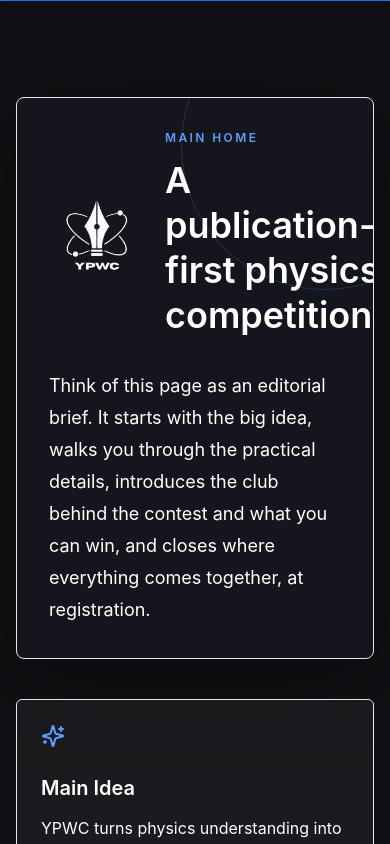
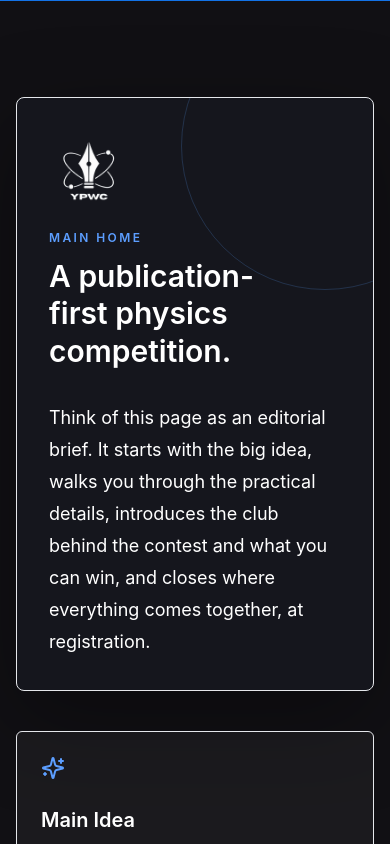
Before and after one commit to Adel-333/YPWC-Publication-Site, a Next.js app: page / in a window 390 px wide. Shown: the part 1080-1924 px from the top of the page. Built offline with nearby package versions, Linux system fonts and the light colour scheme.

Commit message:
Fix mobile alignment for overview and magazine artwork, add footer copyright

```diff
--- a/components/YpwcLanding.tsx
+++ b/components/YpwcLanding.tsx
@@ -336,7 +336,26 @@ function EditorialCardStack() {
   const reduced = useReducedMotion();
 
   return (
-    <div className="relative h-[24rem] overflow-hidden rounded-md border border-white/10 bg-black/18" aria-hidden="true">
+    <>
+      <div className="relative mx-auto h-72 w-52 overflow-hidden rounded-md border border-club-light/38 bg-[#0e3f8d] shadow-[0_34px_90px_rgba(0,0,0,0.42)] sm:hidden" aria-hidden="true">
+        <div className="absolute inset-0 bg-[linear-gradient(115deg,rgba(255,255,255,0.18),transparent_42%,rgba(255,255,255,0.08))]" />
+        <Image
+          src="/assets/ypwc-logo-360.webp"
+          alt=""
+          width={180}
+          height={180}
+          className="absolute left-1/2 top-8 w-24 -translate-x-1/2 object-contain"
+        />
+        <div className="absolute inset-x-6 bottom-6">
+          <p className="text-[0.6rem] font-semibold uppercase tracking-[0.18em] text-white/60">
+            Physics Club Magazine
+          </p>
+          <div className="mt-3 h-3 w-full bg-white/85" />
+          <div className="mt-2 h-3 w-2/3 bg-white/65" />
+        </div>
+      </div>
+
+      <div className="relative hidden h-[24rem] overflow-hidden rounded-md border border-white/10 bg-black/18 sm:block" aria-hidden="true">
         <motion.div
           className="absolute left-[8%] top-[18%] h-56 w-40 rotate-[-10deg] border border-white/16 bg-white/[0.08] shadow-blue-soft"
           animate={reduced ? {} : { y: [0, -10, 0], rotate: [-10, -7, -10] }}
@@ -400,6 +419,7 @@ function EditorialCardStack() {
           </div>
         </motion.div>
       </div>
+    </>
   );
 }
 
@@ -522,19 +542,19 @@ function Overview() {
           <Reveal>
             <div className="relative overflow-hidden rounded-lg border border-white/12 bg-[#15161d] p-8 shadow-blue-soft">
               <div className="absolute -right-24 -top-24 size-72 rounded-full border border-club-light/20" aria-hidden="true" />
-              <div className="flex items-center gap-5">
+              <div className="flex flex-col items-start gap-5 sm:flex-row sm:items-center">
                 <Image
                   src="/assets/ypwc-logo-360.webp"
                   alt="Young Physics Writers Contest logo"
                   width={120}
                   height={120}
-                  className="size-24 object-contain"
+                  className="size-20 shrink-0 object-contain sm:size-24"
                 />
-                <div>
+                <div className="min-w-0">
                   <p className="text-xs font-semibold uppercase tracking-[0.2em] text-club-light">
                     Main home
                   </p>
-                  <h2 className="mt-3 text-4xl font-semibold leading-tight text-white">
+                  <h2 className="mt-3 text-balance text-3xl font-semibold leading-tight text-white sm:text-4xl">
                     A publication-first physics competition.
                   </h2>
                 </div>
@@ -782,6 +802,12 @@ function Timeline() {
                     transition={{ type: "spring", stiffness: 260, damping: 18 }}
                     className="group rounded-lg border border-white/12 bg-white/[0.045] p-6 md:flex-1"
                   >
+                    <motion.div
+                      className="mb-3 inline-flex size-8 items-center justify-center rounded-full border border-club-light/40 bg-[#111014] text-xs font-bold text-club-light md:hidden"
+                      whileHover={{ scale: 1.1 }}
+                    >
+                      {step.step}
+                    </motion.div>
                     <p className="text-xs font-semibold uppercase tracking-[0.15em] text-club-light">{step.date}</p>
                     <h3 className="mt-2 text-xl font-semibold text-white transition-colors duration-300 group-hover:text-club-light">{step.title}</h3>
                     <p className="mt-2 leading-7 text-white/64">{step.description}</p>
@@ -1331,8 +1357,9 @@ function Footer() {
           </a>
         </div>
       </div>
-      <div className="mx-auto mt-8 max-w-7xl border-t border-white/10 pt-6 text-center text-sm text-white/40">
-        Organized by the Physics Club Magazine · <a href="https://www.octphysicsclub.org/" className="hover:text-club-light">octphysicsclub.org</a>
+      <div className="mx-auto mt-8 max-w-7xl space-y-2 border-t border-white/10 pt-6 text-center text-sm text-white/40">
+        <p>© {new Date().getFullYear()} Youth Physics Writing Contest · Physics Club Magazine. All rights reserved.</p>
+        <p>Organized by the Physics Club Magazine · <a href="https://www.octphysicsclub.org/" className="hover:text-club-light">octphysicsclub.org</a></p>
       </div>
     </footer>
   );
```
Lines whose indentation alone changed are shown as unchanged.
